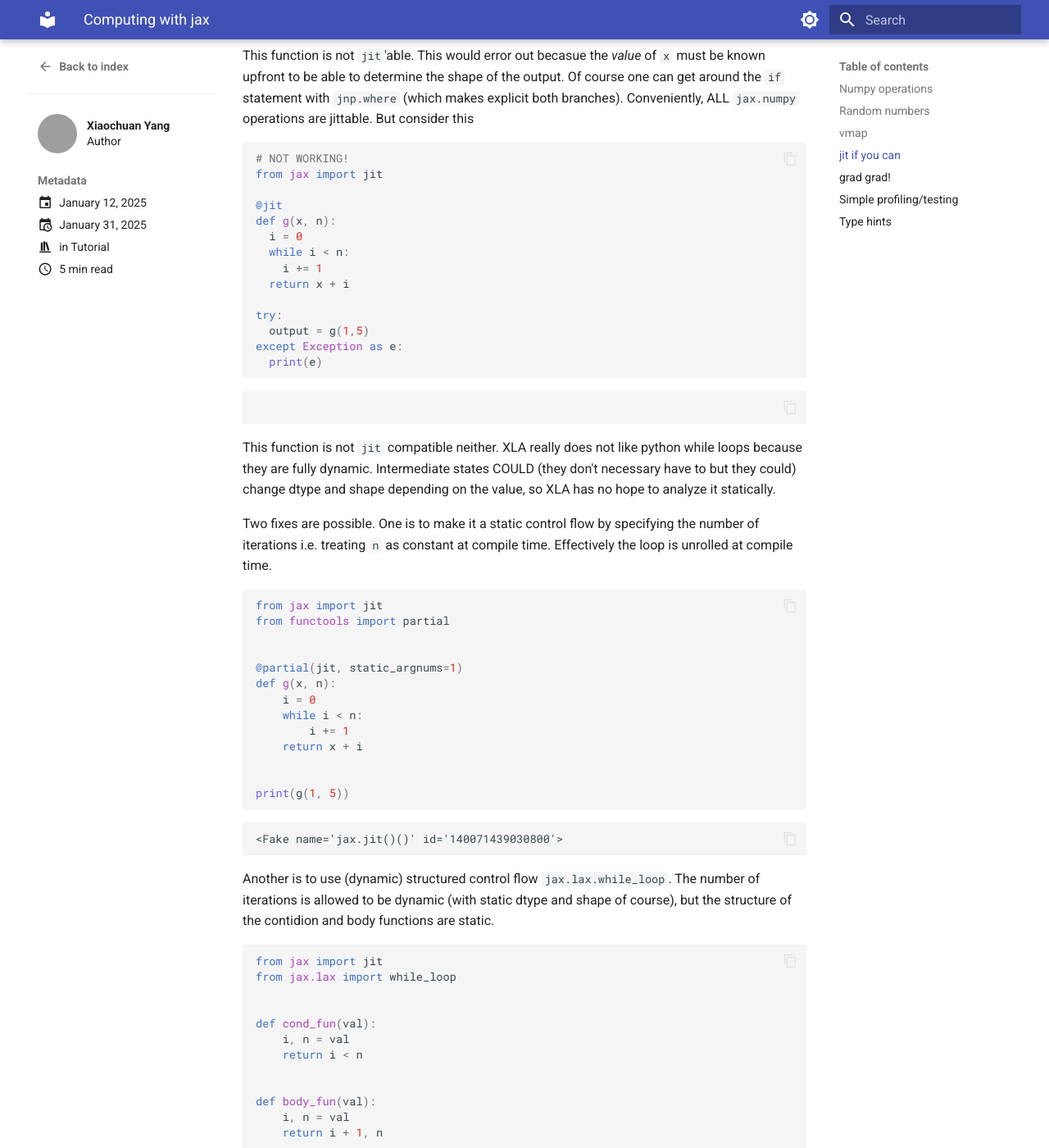
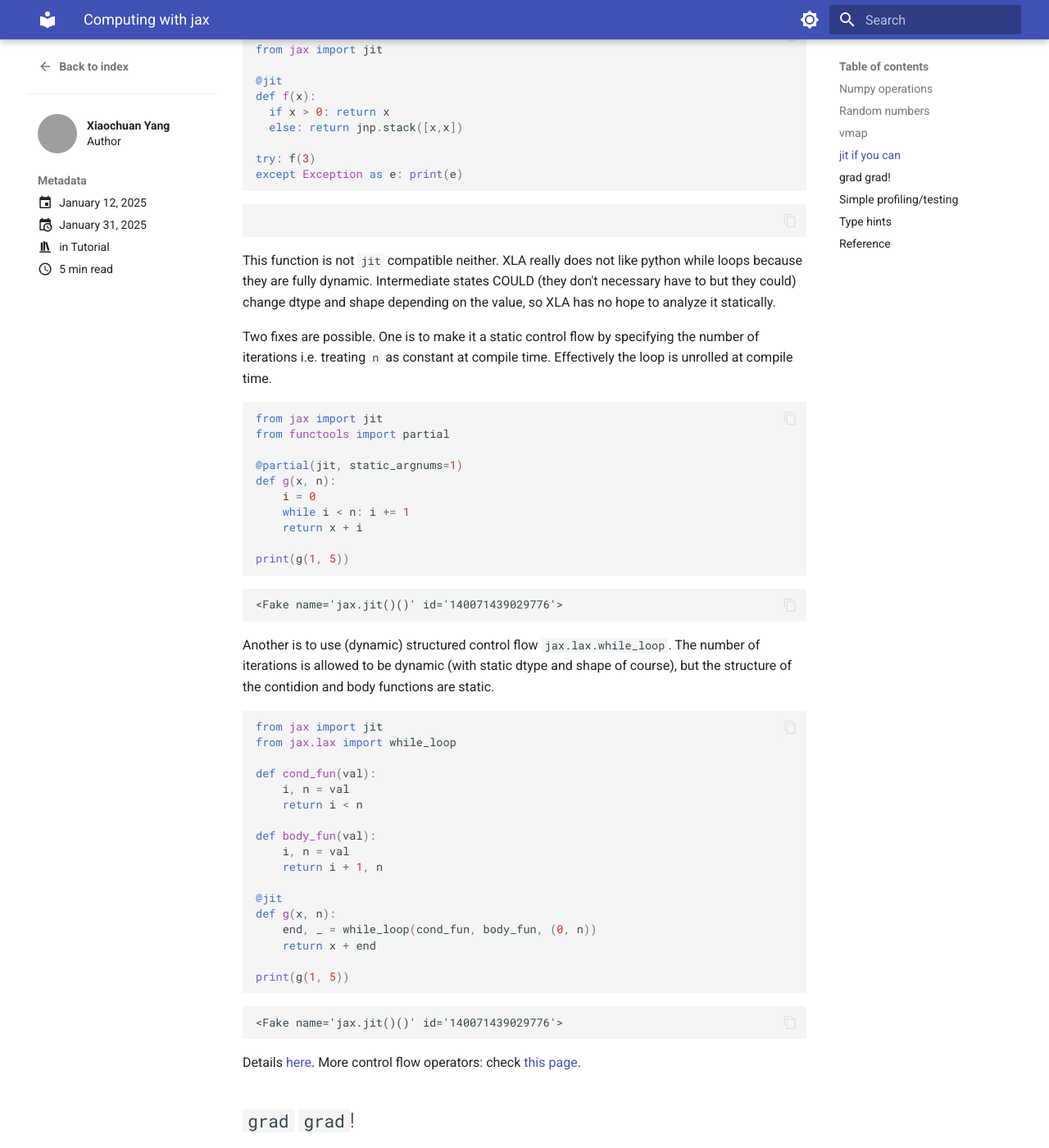
Before and after one commit to xiaochuany/blog, an MkDocs documentation site: the page built from docs/posts/2025-01-08-jax.md, in a window 1280 px wide and 1400 px high, scrolled down 2840 px. Shown: the whole window at 82% size. Built offline with MkDocs 1.6.1 and Material for MkDocs 9.7.7, drawn with Linux system fonts in a browser that asks for light colours; emoji names are drawn with the system emoji font; some of the changed lines change nothing that is shown; some of the changed text lies outside the part shown; grey boxes are pictures that could not be loaded.

Commit message:
refactor jax tutorial

````diff
--- a/docs/posts/2025-01-08-jax.md
+++ b/docs/posts/2025-01-08-jax.md
@@ -67,40 +67,14 @@
 It may sould like one should `jit` everything but this is not always possible. Consider this.
 
 ```py exec="on" result="text" source="above"
-# NOT WORKING!
-from jax import jit
-
-@jit
-def f(x):
-  if x > 0:
-    return x
-  else:
-    return jnp.stack([x,x])
-
-try:
-  f(3)
-except Exception as e:
-  print(e)
+--8<-- "jx.py:jit-dynamic-shape"
 ```
 
 This function is not `jit`'able. This would error out becasue the *value* of `x` must be known upfront to be able to determine the shape of the output. Of course one can get around the `if` statement with `jnp.where` (which makes explicit both branches). Conveniently, ALL `jax.numpy` operations are jittable.
 But consider this
 
 ```py exec="on" result="text" source="above"
-# NOT WORKING!
-from jax import jit
-
-@jit
-def g(x, n):
-  i = 0
-  while i < n:
-    i += 1
-  return x + i
-
-try:
-  output = g(1,5)
-except Exception as e:
-  print(e)
+--8<-- "jx.py:jit-dynamic-bound"
 ```
 
 This function is not `jit` compatible neither.  XLA really does not like python while loops because they are fully dynamic. Intermediate states COULD (they don't necessary have to but they could) change dtype and shape depending on the value, so XLA has no hope to analyze it statically.
@@ -140,8 +114,9 @@
 
 Use `jax.typing.ArrayLike` for array input and `jax.Array` for array output.
 
+## Reference
 
-!!! tip "some tips"
+!!! reference ""
     https://jax.readthedocs.io/en/latest/faq.html#how-to-use-jit-with-methods
     https://jax.readthedocs.io/en/latest/working-with-pytrees.html#example-of-jax-tree-map-with-ml-model-parameters
     https://jax.readthedocs.io/en/latest/working-with-pytrees.html#custom-pytree-nodes
--- a/docs/src/jx.py
+++ b/docs/src/jx.py
@@ -7,7 +7,6 @@
 
 z = x.at[1:].add(1)
 print(z)
-
 # --8<-- [end:array]
 
 # --8<-- [start:random]
@@ -15,7 +14,6 @@
 
 k = random.key(42)
 k, k1 = random.split(k)
-
 out1 = random.normal(k1, (3,))
 
 k, k2 = random.split(k)
@@ -29,15 +27,11 @@
 # --8<-- [start:vmap]
 from jax import vmap, numpy as jnp
 
-
-def f(x, y):
-    return x + y
-
+def f(x, y): return x + y
 
 xs = jnp.array([0, 1, 2, 3])
 y = jnp.array([4, 5])
 out = vmap(f, in_axes=(0, None), out_axes=1)(xs, y)
-
 print(out)
 # --8<-- [end:vmap]
 
@@ -46,14 +40,11 @@
 from jax import jit
 from functools import partial
 
-
 @partial(jit, static_argnums=1)
 def g(x, n):
     i = 0
-    while i < n:
-        i += 1
+    while i < n: i += 1
     return x + i
-
 
 print(g(1, 5))
 # --8<-- [end:jit_static]
@@ -62,22 +53,45 @@
 from jax import jit
 from jax.lax import while_loop
 
-
 def cond_fun(val):
     i, n = val
     return i < n
 
-
 def body_fun(val):
     i, n = val
     return i + 1, n
-
 
 @jit
 def g(x, n):
     end, _ = while_loop(cond_fun, body_fun, (0, n))
     return x + end
 
-
 print(g(1, 5))
 # --8<-- [end:jit_while]
+
+# --8<-- [start:jit-dynamic-shape]
+# NOT WORKING!
+from jax import jit
+
+@jit
+def f(x):
+  if x > 0: return x
+  else: return jnp.stack([x,x])
+
+try: f(3)
+except Exception as e: print(e)
+# --8<-- [end:jit-dynamic-shape]
+
+
+# --8<-- [start:jit-dynamic-bound]
+# NOT WORKING!
+from jax import jit
+
+@jit
+def f(x):
+  if x > 0: return x
+  else: return jnp.stack([x,x])
+
+try: f(3)
+except Exception as e: print(e)
+# --8<-- [end:jit-dynamic-bound]
````
